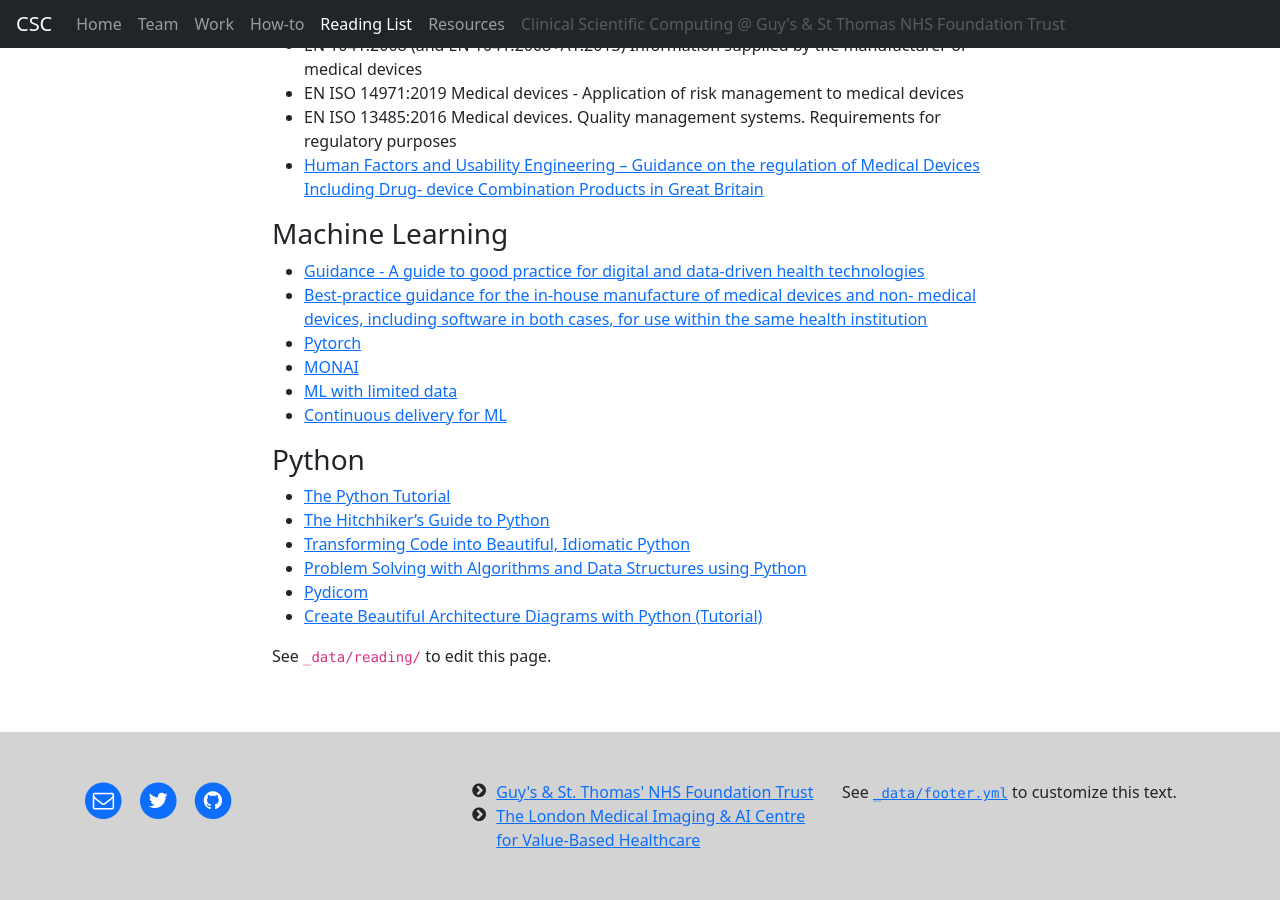
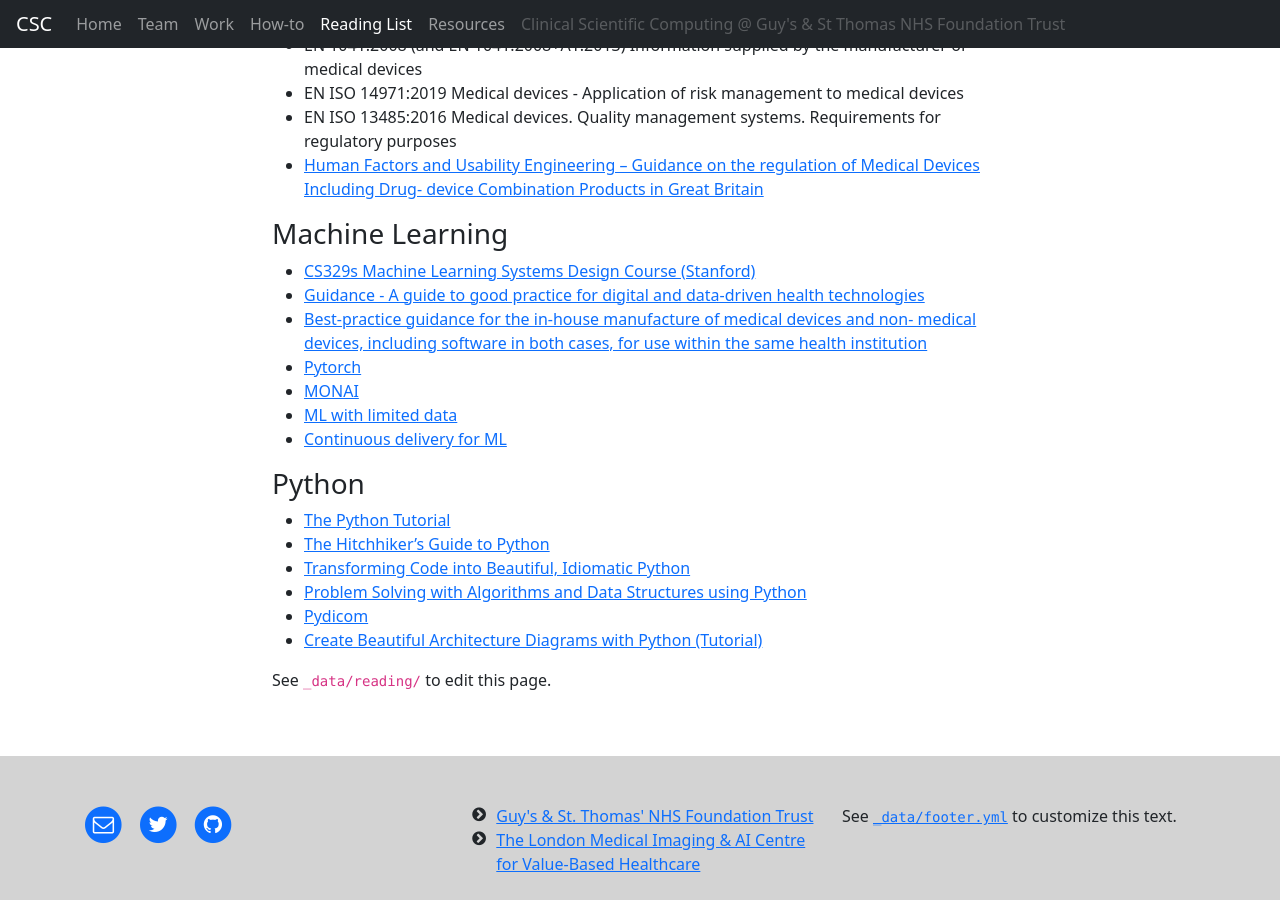
Before and after one commit to GSTT-CSC/gstt-csc-old, a Jekyll site: the page built from reading.md, in a window 1280 px wide and 900 px high, scrolled down 912 px. Built offline with Jekyll 4.4.1, drawn with Linux system fonts in a browser that asks for light colours.

Commit message:
Update ml.yml

```diff
--- a/_data/reading/ml.yml
+++ b/_data/reading/ml.yml
@@ -1,5 +1,8 @@
 name: Machine Learning
 list:
+  - name: CS329s Machine Learning Systems Design Course (Stanford)
+    link: https://stanford-cs329s.github.io/syllabus.html
+
   - name: Guidance - A guide to good practice for digital and data-driven health technologies
     link: https://www.gov.uk/government/publications/code-of-conduct-for-data-driven-health-and-care-technology/initial-code-of-conduct-for-data-driven-health-and-care-technology
 
```
